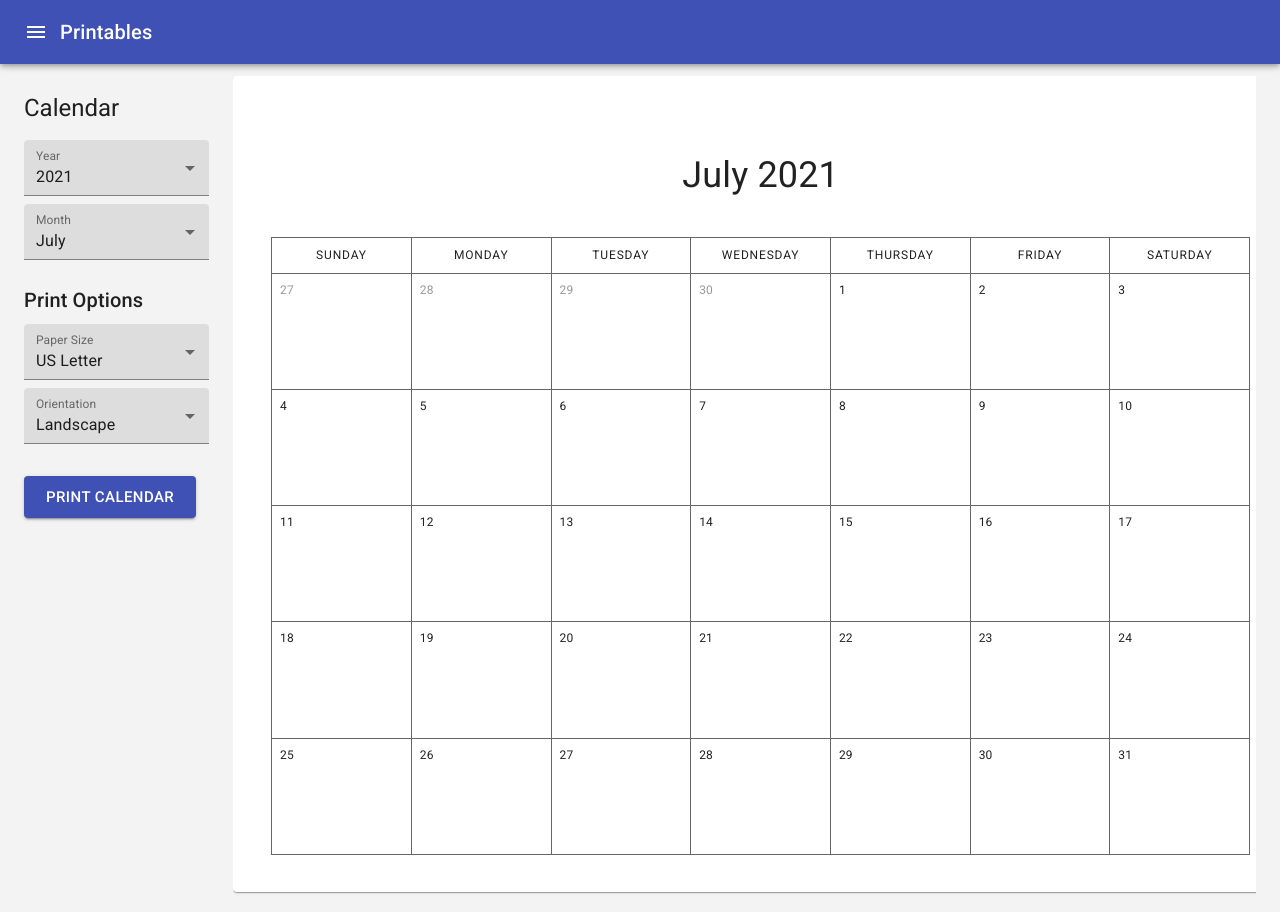
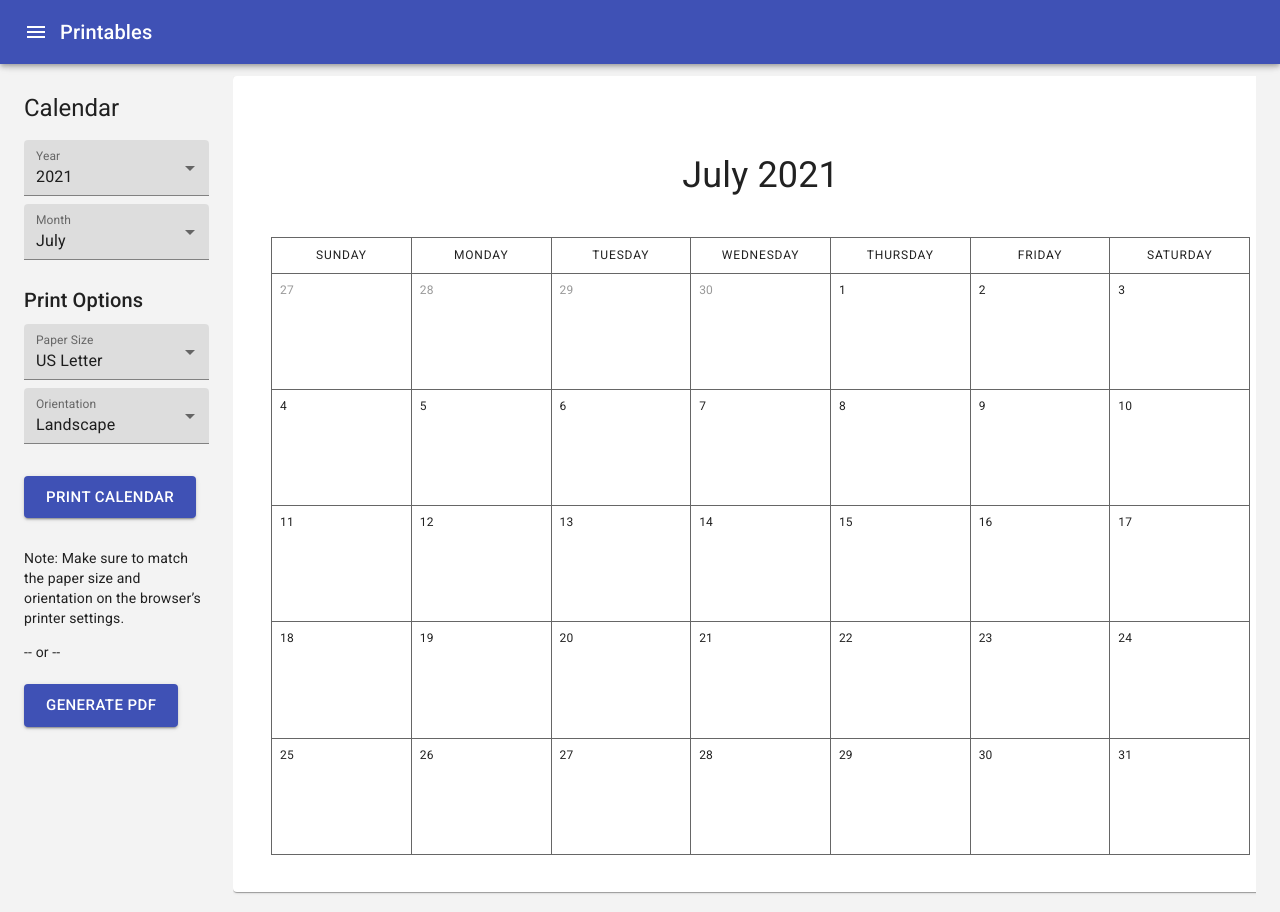
Before and after one commit to brainchild-projects/printables, a React (Create React App) app: page /calendar in a window 1280 px wide. Built offline with nearby package versions, Linux system fonts and the light colour scheme.

Commit message:
feat: generate pdf using html2pdf

```diff
--- a/package.json
+++ b/package.json
@@ -9,6 +9,7 @@
     "@testing-library/jest-dom": "^5.14.1",
     "@testing-library/user-event": "^12.8.3",
     "@types/jest": "^26.0.23",
+    "@types/jspdf": "^2.0.0",
     "@types/node": "^12.20.15",
     "@types/react": "^16.14.10",
     "@types/react-dom": "^16.9.13",
@@ -16,6 +17,9 @@
     "@types/standard-version": "^7.0.1",
     "@typescript-eslint/eslint-plugin": "^4.28.1",
     "@typescript-eslint/parser": "^4.28.1",
+    "canvas": "^2.8.0",
+    "html2pdf.js": "git+https://github.com/eKoopmans/html2pdf.js.git#ccb3444d461844bd4949eb1f698a693af2bab17a",
+    "jspdf": "^2.3.1",
     "react": "^17.0.2",
     "react-dom": "^17.0.2",
     "react-router-dom": "^5.2.0",
--- a/src/components/PaperPage.tsx
+++ b/src/components/PaperPage.tsx
@@ -10,6 +10,10 @@ const paperPageStyles = makeStyles(() => ({
     overflow: 'hidden',
     pageBreakBefore: 'always',
     breakBefore: 'always',
+
+    '&:first-child': {
+      pageBreakBefore: 'avoid',
+    },
 
     '@media print': {
       borderRadius: 0,
--- a/src/components/forms/CustomizeForm.tsx
+++ b/src/components/forms/CustomizeForm.tsx
@@ -1,8 +1,9 @@
 import React, {
   ReactNode, FormEvent, ChangeEvent,
 } from 'react';
+import html2pdf from 'html2pdf.js';
 import {
-  Button, Collapse, makeStyles, Select, Typography,
+  Button, ButtonGroup, Collapse, makeStyles, Select, Typography,
 } from '@material-ui/core';
 import Alert from '@material-ui/lab/Alert';
 import FieldSet from './FieldSet';
@@ -35,6 +36,19 @@ interface CustomizeFormProps {
   error?: string | null,
 }
 
+interface EventWithSubmitter extends Event {
+  submitter: HTMLButtonElement | undefined;
+}
+
+function zeroPad(n: number): string {
+  return n > 9 ? n.toString() : `0${n}`;
+}
+
+function timeStamp(): string {
+  const now = new Date();
+  return `${now.getFullYear()}-${zeroPad(now.getMonth())}-${zeroPad(now.getDate())}`;
+}
+
 const CustomizeForm = ({
   onBeforePrint, name, children, error = null,
 }: CustomizeFormProps): JSX.Element => {
@@ -44,7 +58,26 @@ const CustomizeForm = ({
   const onSubmit = (event: FormEvent<HTMLFormElement>) => {
     event.preventDefault();
     if (onBeforePrint()) {
-      window.print();
+      const nativeEvent = event.nativeEvent as EventWithSubmitter;
+      const submitType: string = nativeEvent.submitter === undefined ? 'print' : nativeEvent.submitter.value;
+      if (submitType === 'pdf') {
+        const element = document.querySelector('#paper-preview');
+        if (element !== null) {
+          // eslint-disable-next-line @typescript-eslint/no-unsafe-call
+          html2pdf(element, {
+            filename: `${name} ${timeStamp()}`,
+            html2canvas: {
+              scale: 3,
+            },
+            jsPDF: {
+              format: options.paperSize.code,
+              orientation: options.orientation,
+            },
+          });
+        }
+      } else {
+        window.print();
+      }
     }
   };
 
@@ -128,10 +161,31 @@ const CustomizeForm = ({
           size="large"
           className={classes.submit}
           disabled={error !== null}
+          value="print"
+          name="print"
         >
           Print
           {' '}
           { name }
+        </Button>
+        <p>
+          Note: Make sure to match the paper size and orientation
+          on the browser&rsquo;s printer settings.
+        </p>
+
+        <p> -- or --</p>
+
+        <Button
+          type="submit"
+          variant="contained"
+          color="primary"
+          size="large"
+          className={classes.submit}
+          disabled={error !== null}
+          value="pdf"
+          name="pdf"
+        >
+          Generate PDF
         </Button>
       </form>
     </div>
--- a/src/lib/paperSizes.ts
+++ b/src/lib/paperSizes.ts
@@ -1,6 +1,7 @@
 interface Dimension {
   width: number;
   height: number;
+  code: string;
 }
 
 export type Orientation = 'portrait' | 'landscape';
@@ -23,10 +24,14 @@ export class PaperSize {
   /** Height in millimeters */
   height: number;
 
-  constructor(name: string, { width, height }: Dimension) {
+  /** Sizes used in js2PDF */
+  code: string;
+
+  constructor(name: string, { width, height, code }: Dimension) {
     this.name = name;
     this.width = width;
     this.height = height;
+    this.code = code;
   }
 
   portrait(): DimensionString {
@@ -83,9 +88,9 @@ export class PaperSize {
   }
 }
 
-export const US_LETTER = new PaperSize('US Letter', { width: 216, height: 279 });
-export const US_LEGAL = new PaperSize('US Legal', { width: 216, height: 356 });
-export const A4 = new PaperSize('A4', { width: 210, height: 297 });
+export const US_LETTER = new PaperSize('US Letter', { width: 216, height: 279, code: 'letter' });
+export const US_LEGAL = new PaperSize('US Legal', { width: 216, height: 356, code: 'legal' });
+export const A4 = new PaperSize('A4', { width: 210, height: 297, code: 'a4' });
 
 const paperSizes = [
   US_LETTER,
```
Also changed, not shown: src/custom.d.ts (+41 -0 lines), 1 other file (tests, documents, lock files or other folders).
